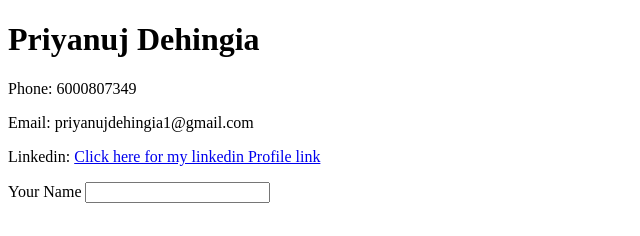
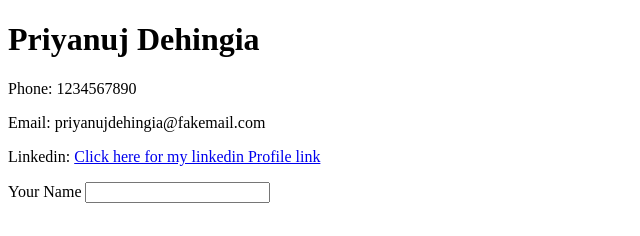
Before and after one commit to PriyanujDehingia/cv, a plain HTML site: page Contacts.html in a window 1280 px wide. Shown: the top 236 px of the page, 0-640 px from the left. Drawn offline with Linux system fonts and the light colour scheme.

Commit message:
contact updated

```diff
--- a/Contacts.html
+++ b/Contacts.html
@@ -8,8 +8,8 @@
 </head>
 <body>
   <h1>Priyanuj Dehingia</h1>
-  <p>Phone: 6000807349</p>
-  <p>Email: priyanujdehingia1@gmail.com</p>
+  <p>Phone: 1234567890</p>
+  <p>Email: priyanujdehingia@fakemail.com</p>
   <p>Linkedin: <a href="https://linkedin.com/in/pdehingia">Click here for my linkedin Profile link</a></p>
   <form action="mailto:prizdevin@gmail.com" method="POST" enctype="text/plain">
     <label for="">Your Name</label>
```
